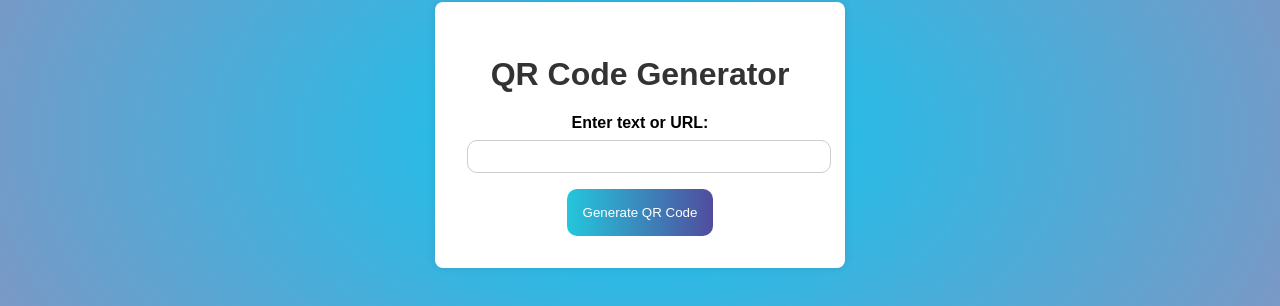
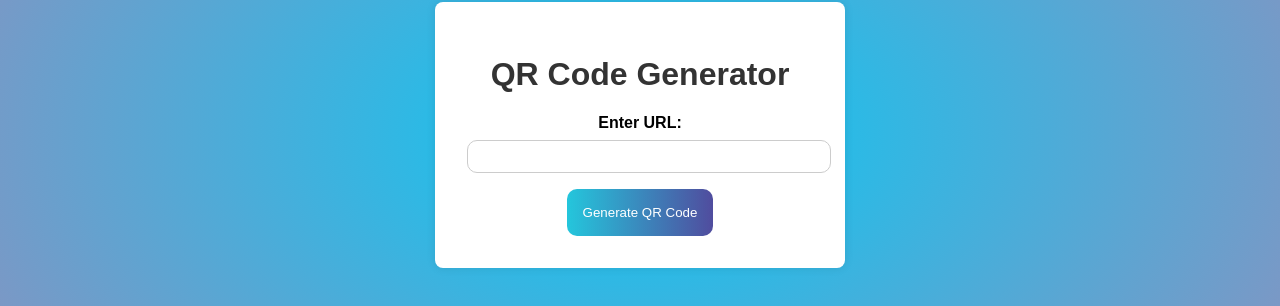
Before and after one commit to Draizen75/QR-Generator, a Flask app: page / in a window 1280 px wide. Shown: the part 265-571 px from the top of the page. Run offline with Flask 3, Linux system fonts and the light colour scheme.

Commit message:
Update index.html

```diff
--- a/templates/index.html
+++ b/templates/index.html
@@ -11,7 +11,7 @@
     <div class="container">
         <h1>QR Code Generator</h1>
         <form method="POST">
-            <label for="data">Enter text or URL:</label>
+            <label for="data">Enter URL:</label>
             <input type="text" id="data" name="data" required>
             <button type="submit">Generate QR Code</button>
         </form>
```
